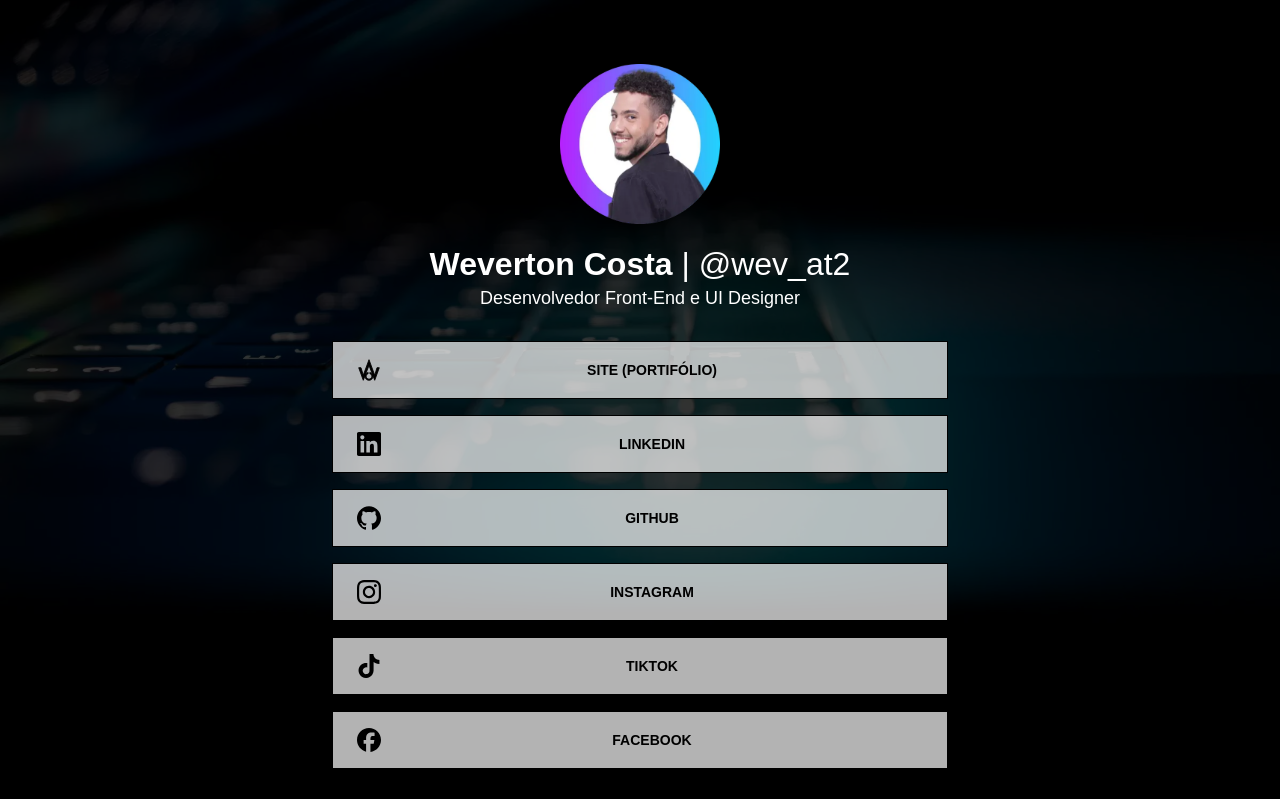
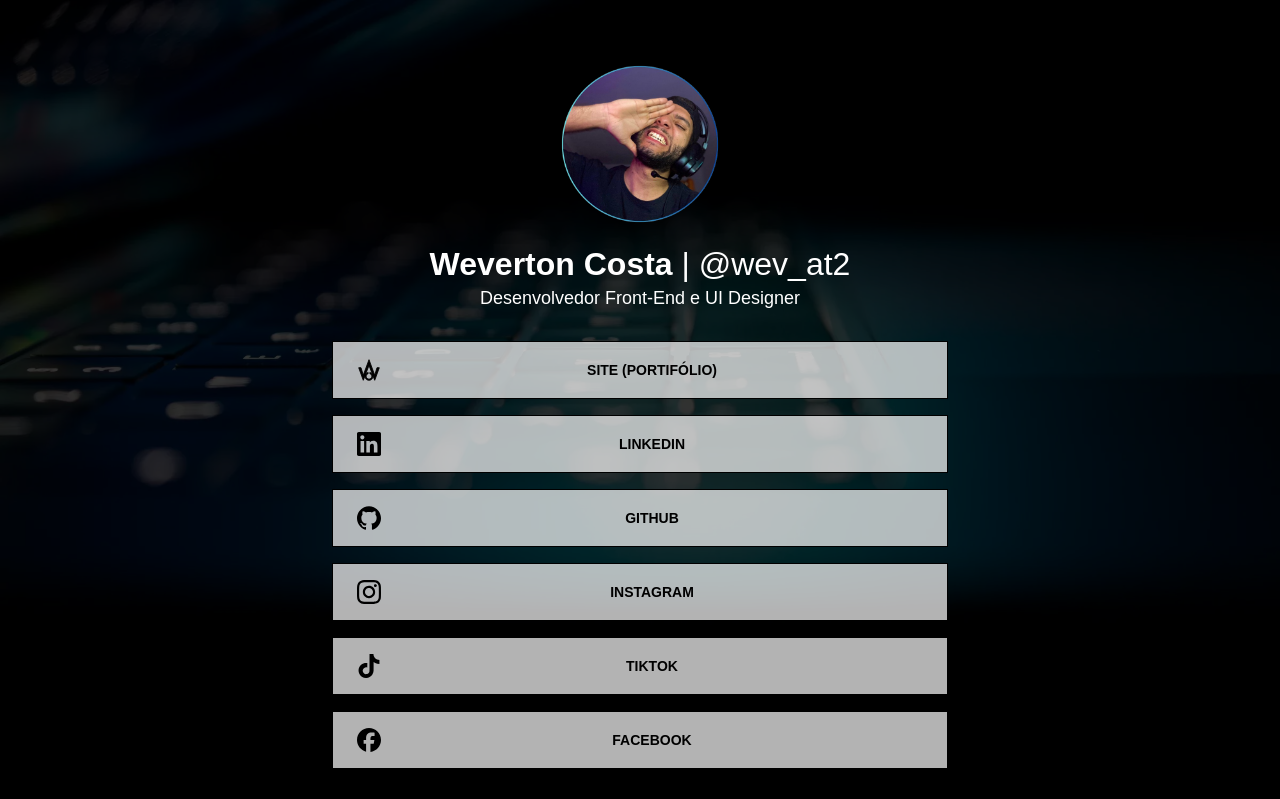
Before and after one commit to Wev-at2/wevertoncosta.com.br, a plain HTML site: page links/index.html in a window 1280 px wide. Shown: the top 799 px of the page. Drawn offline with Linux system fonts and the light colour scheme.

Commit message:
feat: new image in the links page updates

```diff
--- a/links/index.html
+++ b/links/index.html
@@ -30,7 +30,7 @@
     </div>
     <main class="wc-linkbio__main">
         <header class="wc-linkbio__header">
-            <img class="wc-linkbio__img" src="/assets/img/wc-profile-pic.webp" />
+            <img class="wc-linkbio__img" src="/assets/img/wc-profile_wev2.png" />
             <div class="wc-linkbio__text">
                 <h1 class="wc-linkbio__title">Weverton Costa
                     <span>| @wev_at2</span>
```
